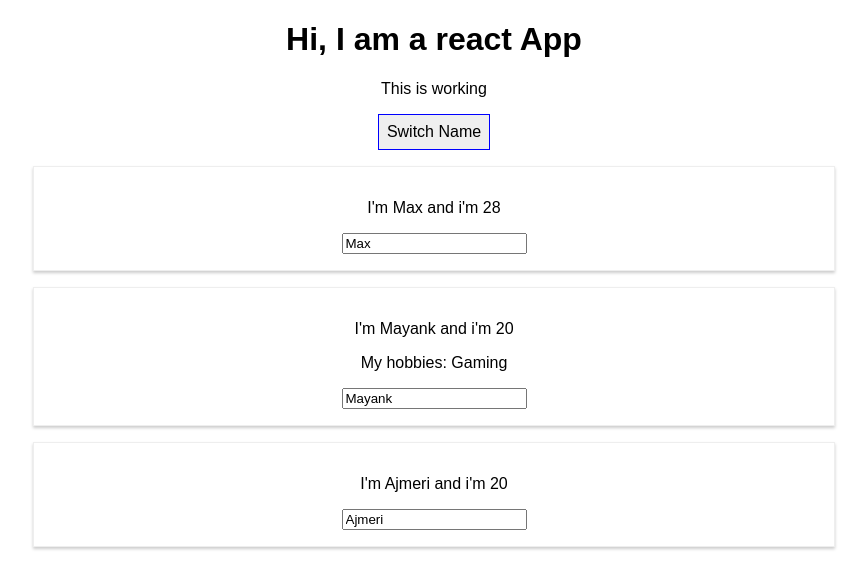
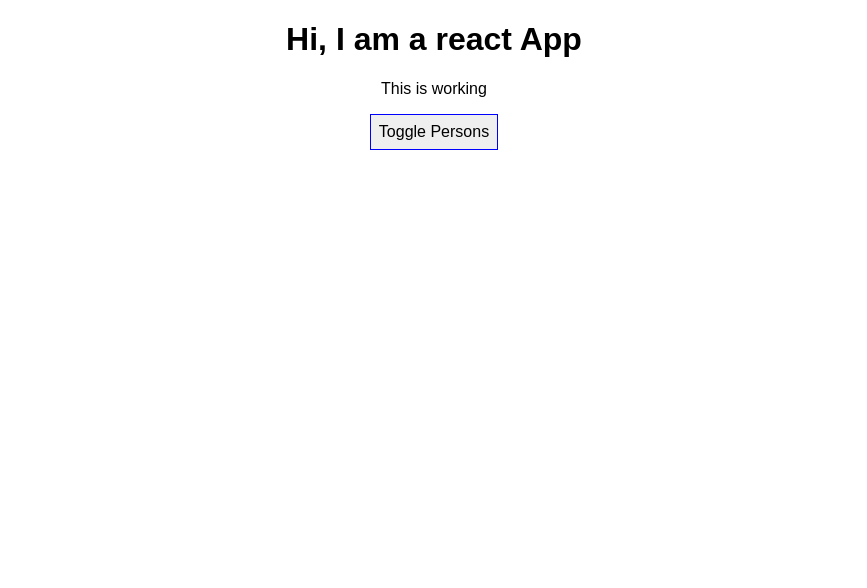
Before and after one commit to MayankAjmeri/React_Practice, a React (Create React App) app: page / in a window 1280 px wide. Shown: the top 588 px of the page, without its empty margins (206-1073 px from the left). Built offline with nearby package versions, Linux system fonts and the light colour scheme.

Commit message:
added toggle persons

```diff
--- a/src/App.js
+++ b/src/App.js
@@ -10,6 +10,7 @@
       { name: "Ajmeri", age: 20 },
     ],
     otherState: "Some other value",
+    showState: false,
   };
 
   switchNameHandler = (newName) => {
@@ -33,6 +34,11 @@
     });
   };
 
+  togglePersonsHandler = () => {
+    const doesShow = this.state.showPersons;
+    this.setState({ showPersons: !doesShow });
+  };
+
   render() {
     return (
       <div className="App">
@@ -40,10 +46,13 @@
         <p>This is working</p>
         <button
           className="btn"
-          onClick={() => this.switchNameHandler("Maximillian")}
+          // onClick={() => this.switchNameHandler("Maximillian")}
+          onClick={this.togglePersonsHandler}
         >
-          Switch Name
+          Toggle Persons
         </button>
+        {this.state.showPersons ? (
+          <div>
             <Person
               name={this.state.persons[0].name}
               age={this.state.persons[0].age}
@@ -61,6 +70,8 @@
               changed={this.nameChangeHandler}
             ></Person>
           </div>
+        ) : null}
+      </div>
     );
   }
 }
```
Lines whose indentation alone changed are shown as unchanged.
